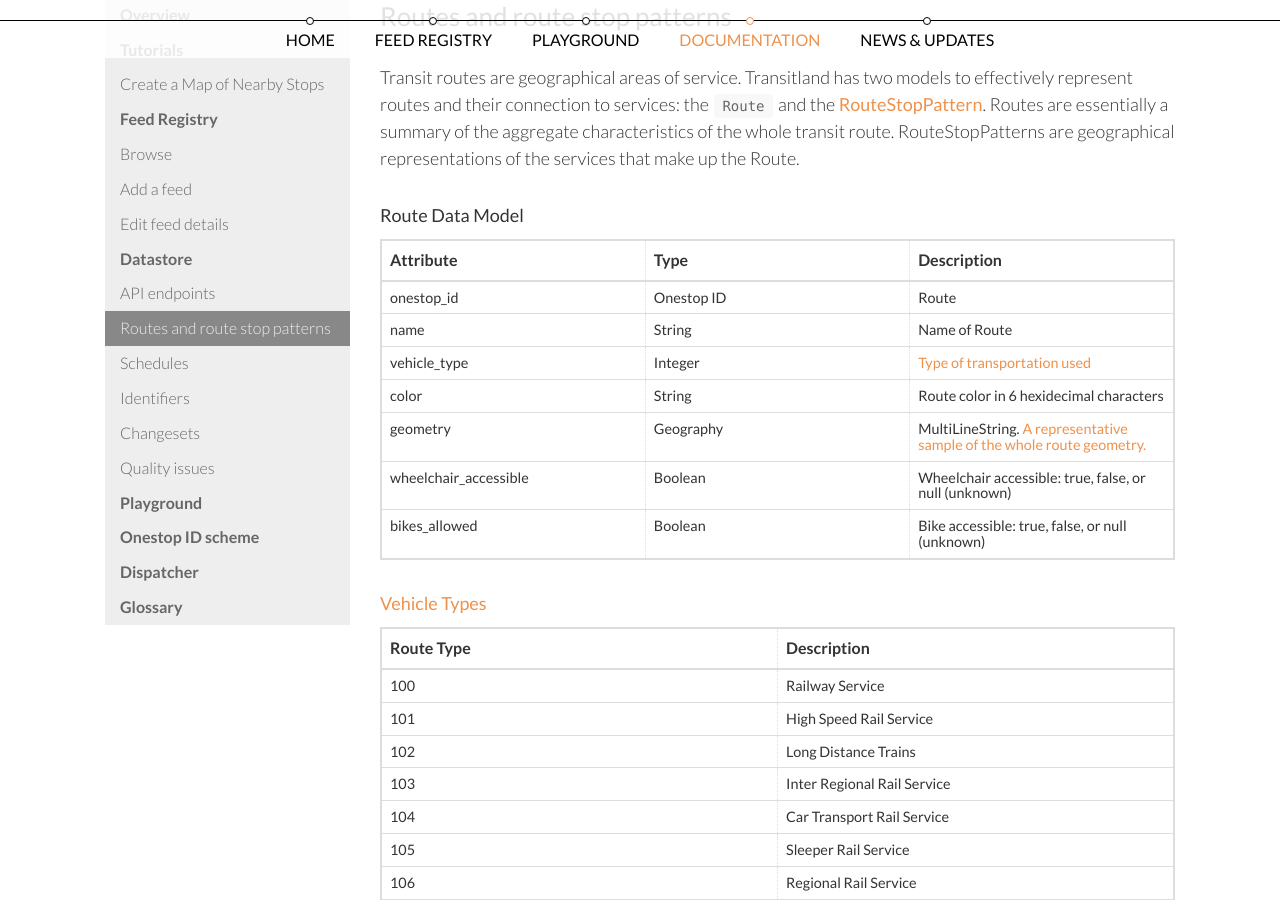
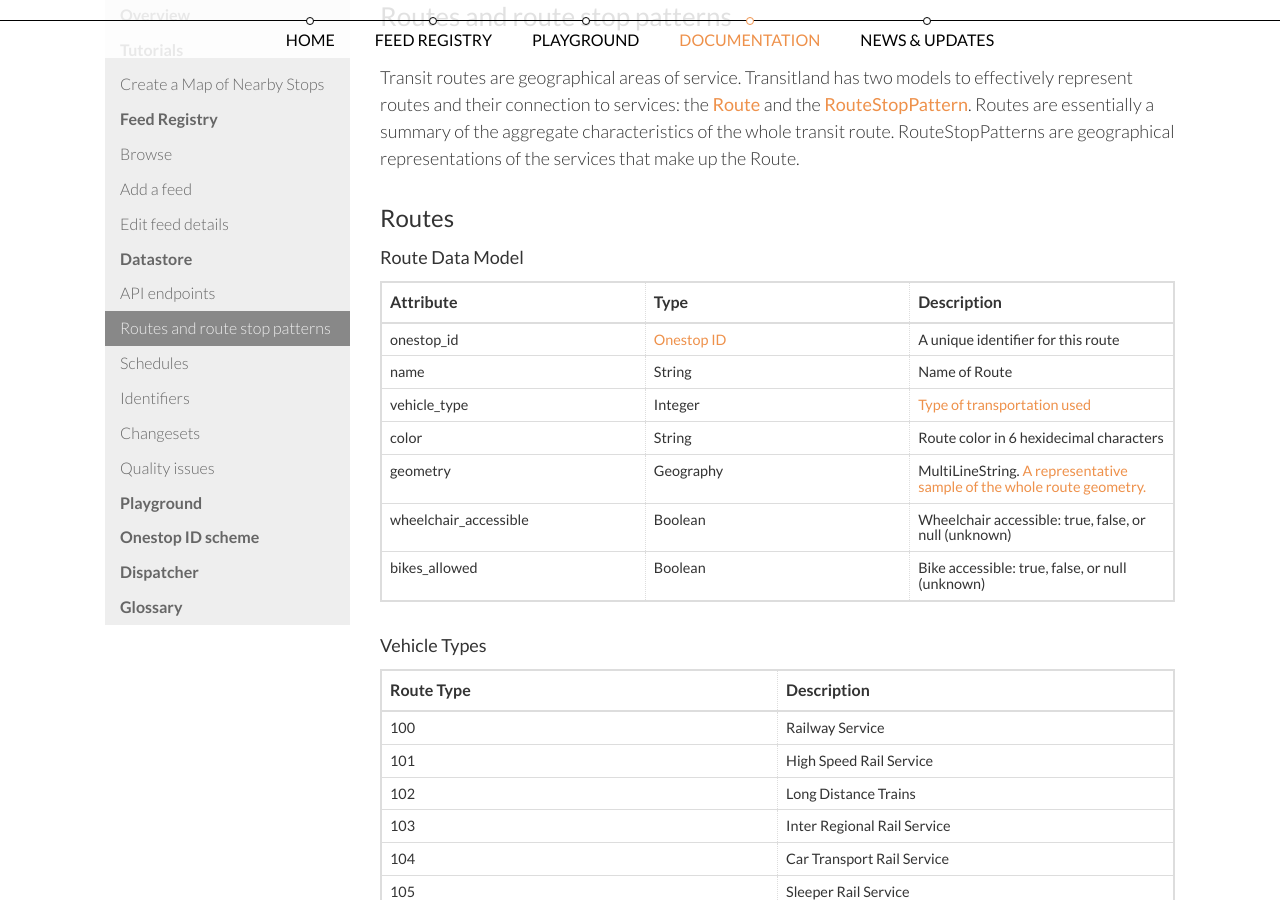
Before and after one commit to transitland/www-transit-land, a Jekyll site: the page built from documentation/datastore/routes-and-route-stop-patterns.html, in a window 1280 px wide and 900 px high, scrolled down 391 px. Built offline with Jekyll 4.4.1, drawn with Linux system fonts in a browser that asks for light colours; nearby versions of some CDN libraries.

Commit message:
small text improvements to route docs

```diff
--- a/documentation/datastore/routes-and-route-stop-patterns.html
+++ b/documentation/datastore/routes-and-route-stop-patterns.html
@@ -4,7 +4,9 @@
 ---
 
 <p>Transit routes are geographical areas of service. Transitland has two models to effectively represent routes and their connection to services:
- the <code>Route</code> and the <a href="#route_stop_patterns">RouteStopPattern</a>. Routes are essentially a summary of the aggregate characteristics of the whole transit route. RouteStopPatterns are geographical representations of the services that make up the Route.</code></p>
+ the <a href="#route">Route</a> and the <a href="#route_stop_patterns">RouteStopPattern</a>. Routes are essentially a summary of the aggregate characteristics of the whole transit route. RouteStopPatterns are geographical representations of the services that make up the Route.</code></p>
+
+<a name="routes"></a><h3>Routes</h3>
 
 <h5>Route Data Model</h5>
 
@@ -19,8 +21,8 @@
   <tbody>
     <tr>
       <td>onestop_id</td>
-      <td>Onestop ID</td>
-      <td>Route</td>
+      <td><a href="/documentation/onestop-id-scheme/">Onestop ID</a></td>
+      <td>A unique identifier for this route</td>
     </tr>
     <tr>
       <td>name</td>
@@ -55,7 +57,7 @@
   </tbody>
 </table>
 
-<a name="vehicle_types"><h5>Vehicle Types</h5></a>
+<a name="vehicle_types"></a><h5>Vehicle Types</h5>
 <table>
   <tbody>
     <tr>
@@ -710,7 +712,7 @@
 <p>TODO: include some example API query URLs</p>
 -->
 
-<h3><a name="route_stop_patterns">RouteStopPattern</a></h3>
+<a name="route_stop_patterns"></a><h3>RouteStopPattern</h3>
 
 <p>In addition to the Route, Transitland models route geometries by breaking them into individual components called RouteStopPatterns, or sometimes RSPs. RouteStopPatterns are uniquely defined by a route, a stop pattern, and a line geometry; all three derived from the trip routes, trip stop sequences, and shapes of a GTFS feed and its services. Because of this, it is possible to have two distinct RouteStopPatterns within one route, both sharing the same line geometry but having different stop patterns, and vice versa. Individual RouteStopPatterns also have records of the GTFS trips and the single shape used to create them; a typical RouteStopPattern will reference back to one or many trips having the same stop pattern, but only references the one shape shared by those trips. When a RouteStopPattern's trips have no shapes or empty shapes, there will be no shape reference.</p>
 
@@ -729,12 +731,12 @@
   <tbody>
     <tr>
       <td>onestop_id</td>
-      <td>Onestop ID</td>
+      <td><a href="/documentation/onestop-id-scheme/">Onestop ID</a></td>
       <td>RouteStopPattern</td>
     </tr>
     <tr>
       <td>route_onestop_id</td>
-      <td>Onestop ID</td>
+      <td><a href="/documentation/onestop-id-scheme/">Onestop ID</a></td>
       <td>Route</td>
     </tr>
     <tr>
```
